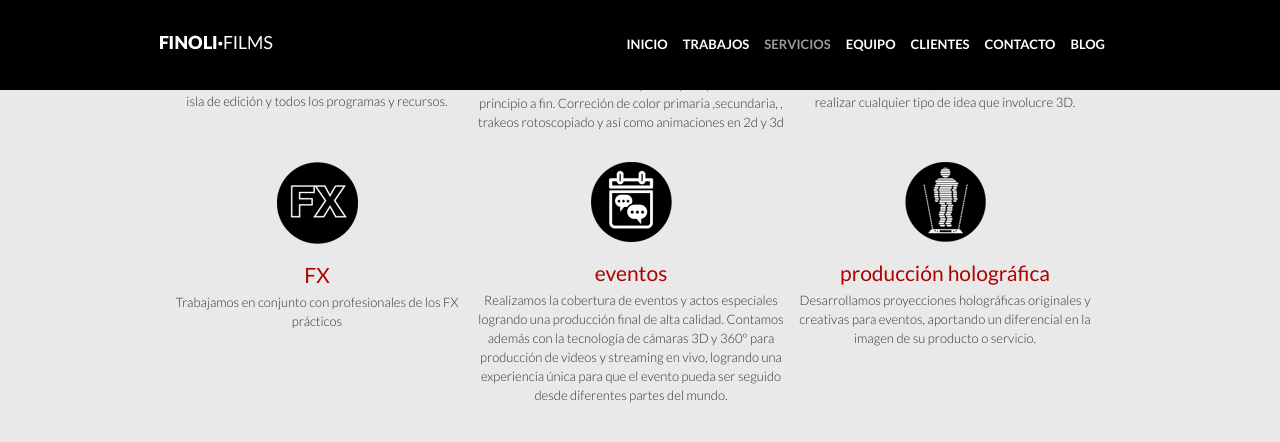
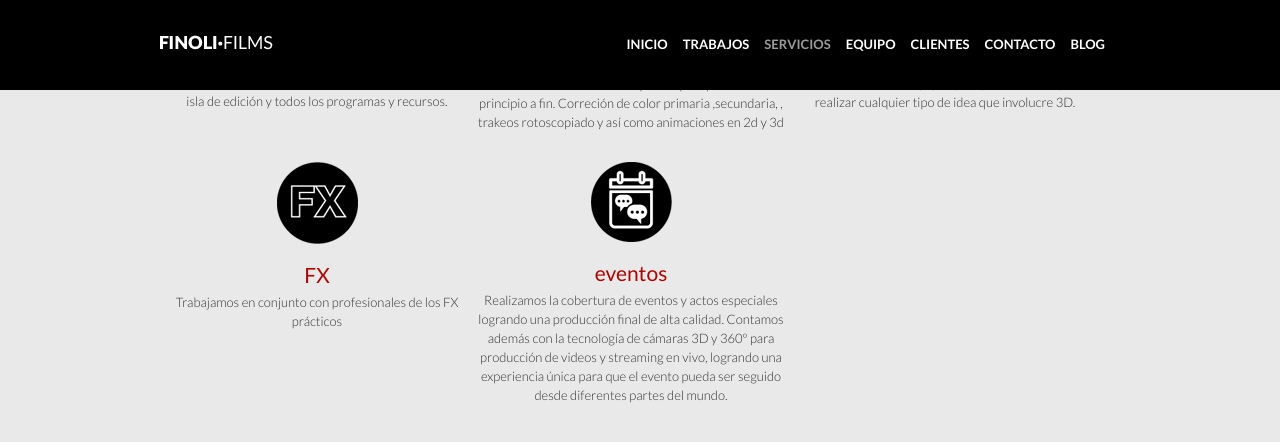
Before and after one commit to leog/FinoliFilms-Web, a Jekyll site: the page built from index.html, in a window 1280 px wide and 900 px high, scrolled down 2413 px, cut to the strip 0-481 px from the top of the window. Shown: the top 442 px of the strip. Built offline with Jekyll 4.4.1, drawn with Linux system fonts in a browser that asks for light colours.

Commit message:
Update _services.html

```diff
--- a/_includes/_services.html
+++ b/_includes/_services.html
@@ -62,12 +62,5 @@
 				Realizamos la cobertura de eventos y actos especiales logrando una producción final de alta calidad. Contamos además con la tecnología de cámaras 3D y 360º para producción de videos y streaming en vivo, logrando una experiencia única para que el evento pueda ser seguido desde diferentes partes del mundo.
 			</div>
 		</div>
-		<div class="one-third column">
-			<div class="info">
-				<img src="img/produccion_holografica.png" alt="" class="scale-with-grid">
-				<h5>producción holográfica</h5>
-				Desarrollamos proyecciones holográficas originales y creativas para eventos, aportando un diferencial en la imagen de su producto o servicio.
-			</div>
-		</div>
 	</div>
 </section>
```
